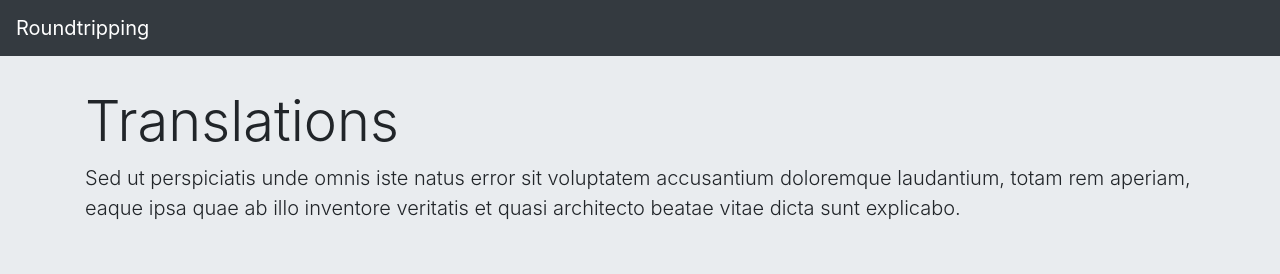
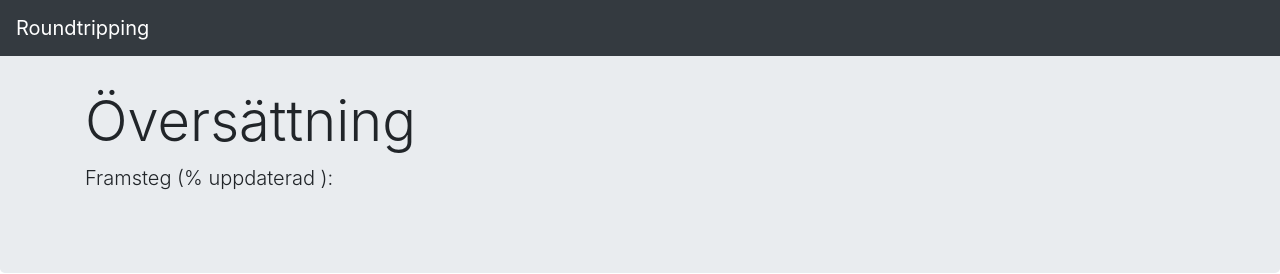
Before and after one commit to riksantikvarieambetet/roundtripping-frontend, a Vue app: page /translations/1 in a window 1280 px wide. Shown: the top 274 px of the page. Built offline with nearby package versions, Linux system fonts and the light colour scheme; no server answers.

Commit message:
add progress bar to translations

```diff
--- a/src/api.js
+++ b/src/api.js
@@ -19,3 +19,7 @@ export function getCollection(instituionId, collectionId) {
 export function getTranslations(id) {
   return api.get(`changes/${id}/translations`);
 }
+
+export function getTranslationsProgress(id) {
+  return api.get(`changes/${id}/translations/progress`);
+}
--- a/src/views/Translation.vue
+++ b/src/views/Translation.vue
@@ -2,10 +2,11 @@
   <div id="Home">
     <div class="jumbotron">
       <div class="container">
-        <Logo title="Translations"/>
-        <p
-          class="lead"
-        >Sed ut perspiciatis unde omnis iste natus error sit voluptatem accusantium doloremque laudantium, totam rem aperiam, eaque ipsa quae ab illo inventore veritatis et quasi architecto beatae vitae dicta sunt explicabo.</p>
+        <Logo title="Översättning"/>
+        <p class="lead">
+          Framsteg (% uppdaterad {{ updated }}):<br>
+          <b-progress v-if="progress" :value="progress" :max="100" show-progress class="mb-3"></b-progress>
+        </p>
       </div>
     </div>
 
@@ -27,21 +28,34 @@
 <script>
 import { mapState } from "vuex";
 import Logo from "@/components/Logo.vue";
+import { getTranslationsProgress } from "@/api";
+import { setTimeout } from 'timers';
 
 export default {
   name: "translations",
   components: {
     Logo
   },
+  data() {
+    return {
+      progress: null,
+      updated: '',
+    };
+  },
   computed: mapState({
     translations(state) {
       const { id } = this.$route.params;
       return state.translations[id] || {};
-    }
+    },
   }),
   mounted: function() {
     const { id } = this.$route.params;
     const { translations } = this.$store.state;
+
+    getTranslationsProgress(id).then(response => {
+      this.progress = response.data.progress;
+      this.updated = response.data.timestamp;
+    });
 
     if (!translations[id]) {
       this.$store.dispatch("getTranslations", { id });
```
